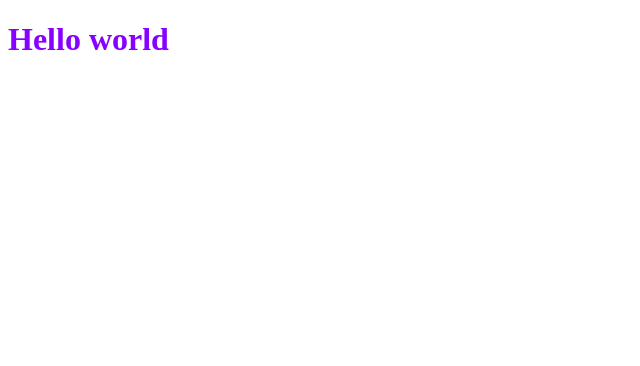
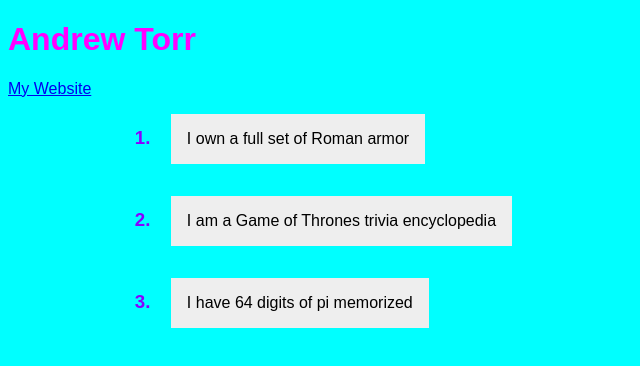
Before and after one commit to AndroidDoctorr/2Truths1Lie, a plain HTML site: page index.html in a window 1280 px wide. Shown: the whole page, without its empty margins (0-640 px from the left). Drawn offline with Linux system fonts and the light colour scheme.

Commit message:
initial commit

```diff
--- a/index.html
+++ b/index.html
@@ -7,14 +7,21 @@
     <link rel="stylesheet" href="./styles.css">
 </head>
 <body>
+    <h1 class="bigHeader">
+        Andrew Torr
+    </h1>
+    <a href="http://andrewtorr.net/">My Website</a>
     <div class="someClass">
-        <h1 class="aHeader">Hello world</h1>
-        <h1 class="aHeader"></h1>
-        <h1 class="aHeader"></h1>
+        <h3 class="header">1.</h3>
+        <p class="para">I own a full set of Roman armor</p>
     </div>
-    <div>
-        <div id="header"></div>
-        <div class="rounded"></div>
+    <div class="someClass">
+        <h3 class="header">2.</h3>
+        <p class="para">I am a Game of Thrones trivia encyclopedia</p>
+    </div>
+    <div class="someClass">
+        <h3 class="header">3.</h3>
+        <p class="para">I have 64 digits of pi memorized</p>
     </div>
 </body>
 </html>
--- a/styles.css
+++ b/styles.css
@@ -1,3 +1,22 @@
-.aHeader {
+.header {
+    display: inline-block;
+    width: 10%;
     color: #8800ff;
+    text-align: right;
+    margin: 1rem;
 }
+
+.para {
+    display: inline-block;
+    padding: 1rem;
+    background-color: #eeeeee;
+}
+
+body {
+    background-color: #00ffff;
+    font-family: Arial, Helvetica, sans-serif;
+}
+
+.bigHeader {
+    color: #ff00ff;
+}
```
